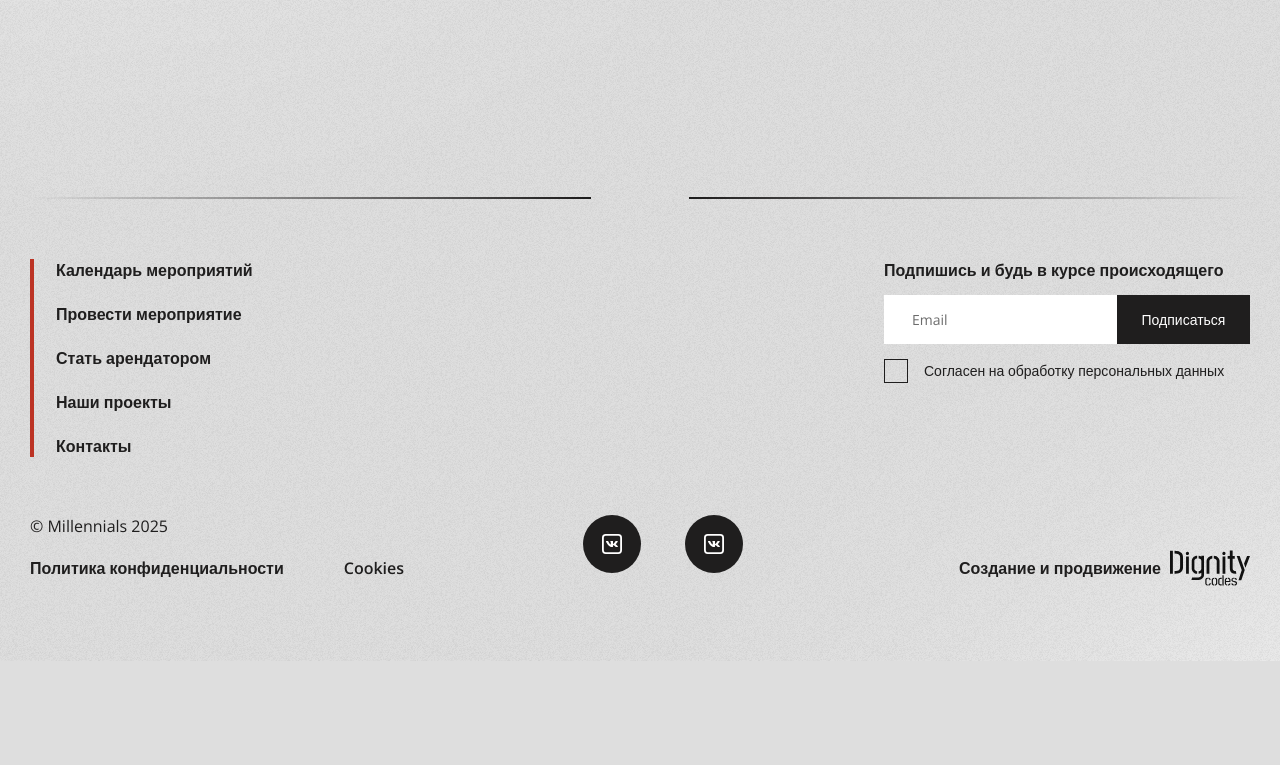
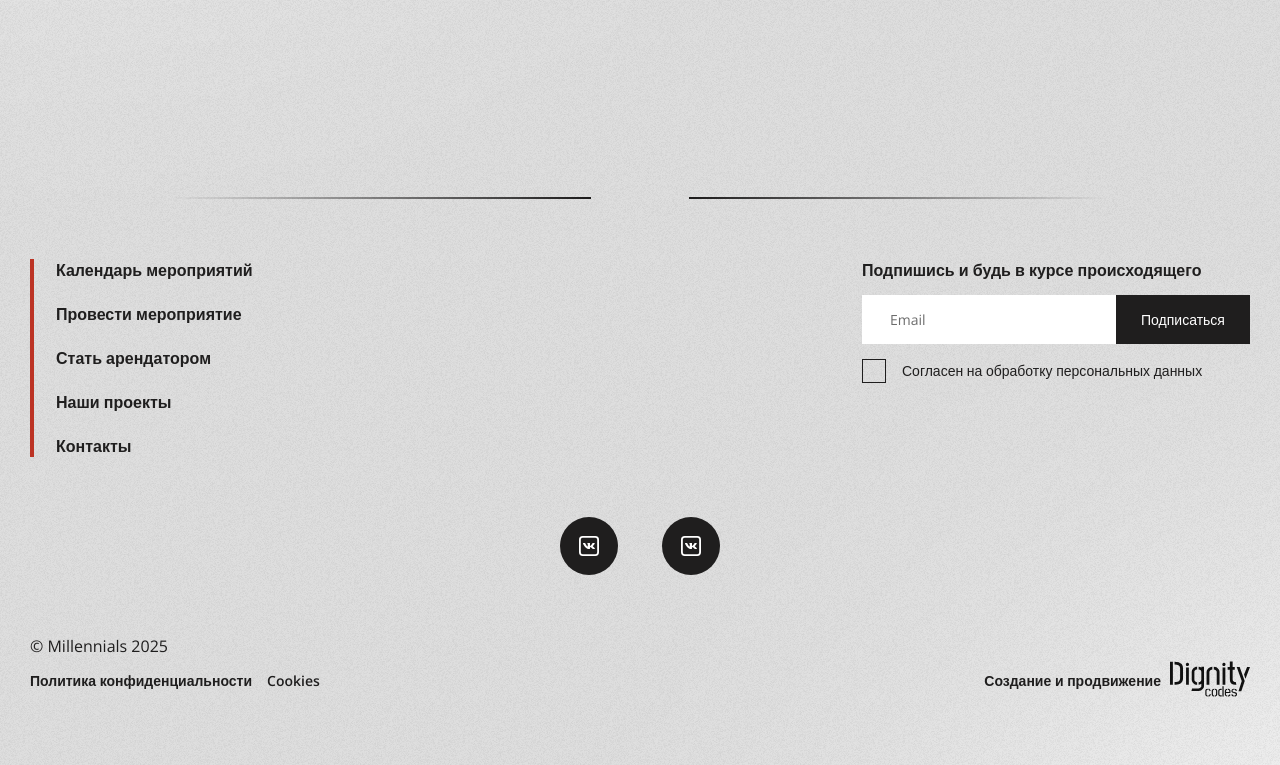
Before and after one commit to ShelDanX/study-project, a website: page src/html/event.html in a window 1280 px wide. Shown: the part 1747-2512 px from the top of the page. Before the commit the page ends 2408 px from the top, so only its background shows below. Drawn offline with nearby package versions, Linux system fonts and the light colour scheme; files that its build step writes are made by us from their sources; files whose address does not match are found by name.

Commit message:
Made adaptive for footer block

```diff
--- a/src/html/blocks/page-footer.html
+++ b/src/html/blocks/page-footer.html
@@ -1,17 +1,13 @@
 <footer class="page-footer">
-  <div class="page-footer__top">
-    <div class="page-footer__border page-footer__border--left"></div>
-    <div class="page-footer__border page-footer__border--right"></div>
-  </div>
-  <div class="page-footer__menu">
+  <div class="page-footer__top"></div>
+  <div class="page-footer__main">
     <div class="page-footer__select">
-      <div class="page-footer__line"></div>
-      <nav class="page-footer__nav">
-        <a href="#" class="page-footer__nav-link">Календарь мероприятий</a>
-        <a href="#" class="page-footer__nav-link">Провести мероприятие</a>
-        <a href="#" class="page-footer__nav-link">Стать арендатором</a>
-        <a href="#" class="page-footer__nav-link">Наши проекты</a>
-        <a href="#" class="page-footer__nav-link">Контакты</a>
+      <nav class="page-footer__menu">
+        <a href="#" class="page-footer__menu-link link">Календарь мероприятий</a>
+        <a href="#" class="page-footer__menu-link link">Провести мероприятие</a>
+        <a href="#" class="page-footer__menu-link link">Стать арендатором</a>
+        <a href="#" class="page-footer__menu-link link">Наши проекты</a>
+        <a href="#" class="page-footer__menu-link link">Контакты</a>
       </nav>
     </div>
     <form class="page-footer__subscription">
@@ -30,7 +26,7 @@
           <button class="btn btn--sub page-footer__btn">Подписаться</button>
         </div>
       </label>
-      <label class="check page-footer_agree">
+      <label class="check page-footer__agree">
         <input
           class="check__input page-footer__check"
           type="checkbox"
@@ -42,13 +38,13 @@
       </label>
     </form>
   </div>
-  <div class="page-footer__grid">
-    <span class="page-footer__millenials">
-      © Millennials 2025
-    </span>
-    <nav class="page-footer__reference">
-      <a href="#" class="page-footer__nav-link">Политика конфиденциальности</a>
-      <a href="#" class="page-footer__nav-link">Cookies</a>
+  <div class="page-footer__bottom">
+    <nav class="page-footer__meta">
+      <span class="page-footer__copyright">
+        © Millennials 2025
+      </span>
+      <a href="#" class="page-footer__policy link">Политика конфиденциальности</a>
+      <a href="#" class="page-footer__cookies link">Cookies</a>
     </nav>
     <div class="page-footer__socials">
       <a href="#" class="x-btn page-footer__x-btn">
--- a/src/styles/blocks/btn.less
+++ b/src/styles/blocks/btn.less
@@ -47,5 +47,12 @@
     &:hover {
       background-color: @red_dark;
     }
+
+    @media @bw768 {
+      width: 116px;
+      padding: 15px 20px;
+      font-size: 12px;
+      line-height: 16px;
+    }
   }
 }
--- /dev/null
+++ b/src/styles/blocks/link.less
@@ -0,0 +1,16 @@
+.link {
+  font-size: 16px;
+  font-weight: 600;
+  line-height: 22px;
+  text-decoration: none;
+  transition: color 0.2s;
+
+  &:hover {
+    color: @red_dark;
+  }
+
+  @media @bw1340 {
+    font-size: 14px;
+    line-height: 19px;
+  }
+}
--- a/src/styles/blocks/page-footer.less
+++ b/src/styles/blocks/page-footer.less
@@ -5,78 +5,93 @@
   .container();
 
   &__top {
-    display: flex;
-    justify-content: space-between;
+    position: relative;
+    height: 2px;
     margin-bottom: 60px;
   }
 
-  &__border {
-    box-sizing: border-box;
+  &__top::before,
+  &__top::after {
+    content: "";
+    position: absolute;
+    top: 0;
     width: 46%;
     height: 2px;
+  }
 
-    &--left {
+  &__top::before {
+    left: 0;
     background: linear-gradient(
       270deg,
       rgba(28, 27, 27, 1),
-        rgba(255, 255, 255, 0) 100%
+      rgba(255, 255, 255, 0) 75%
     );
   }
 
-    &--right {
+  &__top::after {
+    right: 0;
     background: linear-gradient(
-        135deg,
+      to right,
       rgba(28, 27, 27, 1),
-        rgba(255, 255, 255, 0) 100%
+      rgba(255, 255, 255, 0) 75%
     );
   }
-  }
-
-
 
   &__select {
     grid-area: select;
     display: flex;
+    position: relative;
+    padding-left: 26px;
   }
 
-  &__line {
+  &__select::before {
+    content: "";
+    position: absolute;
+    left: 0;
+    top: 0;
+    bottom: 0; // Высота по содержимому
     width: 4px;
-    height: 198px;
-    background-color: @red;
-    margin-right: 22px;
+    background: @red;
   }
 
-  &__nav {
+  &__menu {
     display: flex;
     flex-direction: column;
     align-items: flex-start;
     gap: 22px;
 
-  }
-
-  &__nav-link {
-    color: @black;
-    font-size: 16px;
-    font-weight: 600;
-    line-height: 22px;
-    text-decoration: none;
-    transition: color 0.2s;
-    margin-right: 60px;
-    &:hover {
-      color: @red_dark;
+    @media @bw768 {
+      gap: 27px;
     }
   }
 
-  &__menu {
+  &__menu-link {
+    @media @bw1340 {
+      font-size: 16px;
+      line-height: 22px;
+    }
+
+    @media @bw768 {
+      font-size: 14px;
+      line-height: 19px;
+    }
+  }
+
+  &__main {
     display: flex;
     justify-content: space-between;
     box-sizing: border-box;
-    margin-bottom: 58px;
+    margin-bottom: 60px;
+
+    @media @bw768 {
+      flex-direction: column;
+      gap: 60px;
+    }
   }
 
   &__subscription {
-    max-width: 405px;
-    width: 30%;
+    display: flex;
+    flex-direction: column;
   }
 
   &__label {
@@ -86,14 +101,39 @@
     margin-top: 0;
     margin-bottom: 14px;
 
+    @media @bw768 {
+      font-size: 13px;
+      line-height: 18px;
+    }
+
     &--c {
       margin-bottom: 0;
+
+      @media @bw1340 {
+        font-size: 14px;
+        line-height: 19px;
+      }
+
+      @media @bw768 {
+        font-size: 14px;
+        line-height: 19px;
+      }
     }
   }
 
   &__send {
     display: flex;
     margin-bottom: 15px;
+    max-width: 405px;
+    min-width: 388px;
+    width: 30%;
+
+    @media @bw768 {
+      width: 100vw;
+      min-width: 0;
+      max-width: none;
+      margin-left: -20px;
+    }
   }
 
   &__input {
@@ -104,54 +144,131 @@
     line-height: 19px;
     height: 49px;
     width: auto;
-    flex: 1 0 auto;
+    flex: 1 1 auto;
+    min-width: 0;
+
+    @media @bw768 {
+      height: 47px;
+      padding: 14.5px 20px;
+      font-size: 12px;
+      line-height: 16px;
+    }
   }
 
   &__btn {
-    flex-basis: 134px;
+    flex: 0 0 auto;
+    white-space: nowrap;
+  }
+
+  &__agree {
+    display: flex;
+    justify-content: center;
   }
 
   &__agree-label {
     margin: auto 0;
+
+    @media @bw768 {
+      font-size: 12px;
+      line-height: 16px;
+    }
   }
 
-  &__grid {
+  &__bottom {
+    display: grid;
+    grid-template-areas: "meta socials creators";
+    grid-template-columns: 1fr auto 1fr;
+
+    @media @bw1340 {
+      grid-template-areas:
+        "socials socials socials"
+        "meta meta creators";
+      row-gap: 60px;
+    }
+
+    @media @bw768 {
+      grid-template-areas:
+        "socials"
+        "meta"
+        "creators";
+      grid-template-columns: auto;
+      row-gap: 20px;
+    }
+  }
+
+  &__meta {
+    grid-area: meta;
     display: grid;
     grid-template-areas:
-    "millenials socials ."
-    "reference socials creators";
-    row-gap: 13px;
+      "copyright copyright"
+      "policy cookies";
+    row-gap: 20px;
+    column-gap: 60px;
+    justify-content: start; // Сетка не растягивается на весь контейнер
+    justify-items: start; // Элементы по контенту, а не на всю ячейку
+
+    @media @bw1340 {
+      gap: 14px 15px;
     }
 
-  &__millenials {
-    grid-area: millenials;
+    @media @bw768 {
+      grid-template-areas:
+        "policy"
+        "cookies"
+        "copyright";
+      justify-content: stretch;
+      gap: 15px;
+    }
   }
 
-  &__reference {
-    grid-area: reference;
-    display: flex;
-    align-items: center;
+  &__copyright {
+    grid-area: copyright;
+
+    @media @bw768 {
+      justify-self: end;
+      margin-top: 5px;
+    }
+  }
+
+  &__policy {
+    grid-area: policy;
+  }
+
+  &__cookies {
+    grid-area: cookies;
   }
 
   &__socials {
     grid-area: socials;
     display: flex;
+    justify-self: center;
+
+    @media @bw768 {
+      margin-bottom: 40px;
+    }
   }
 
   &__x-btn {
     width: 58px;
     height: 58px;
     margin: 0 22px;
+
+    @media @bw768 {
+      margin: 0 15px;
+      width: 48px;
+      height: 48px;
+    }
   }
 
   &__creators {
     grid-area: creators;
-    display: flex;
+    display: inline-flex;
     justify-content: end;
-    align-items: center;
+    align-items: end;
+    gap: 9px;
   }
 
   &__logo {
-    margin-left: 9px;
+    margin-bottom: -7px;
   }
 }
--- a/src/styles/global/common.less
+++ b/src/styles/global/common.less
@@ -40,7 +40,7 @@ html, body {
 }
 
 a {
-  color: #1F1E1E;
+  color: @black;
   outline: none;
 }
 
--- a/src/styles/styles.less
+++ b/src/styles/styles.less
@@ -7,6 +7,7 @@
 @import "blocks/btn.less";
 @import "blocks/x-btn.less";
 @import "blocks/section-title.less";
+@import "blocks/link.less";
 
 @import "blocks/article-card.less";
 @import "blocks/event-card.less";
```
Also changed, not shown: dist/default.html, dist/event.html, dist/events.html, dist/index.html, dist/styles/styles.css, dist/styles/styles.min.css. Lines whose indentation alone changed are shown as unchanged.
